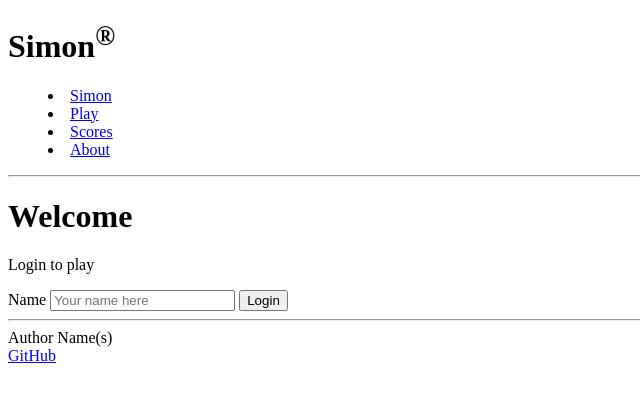
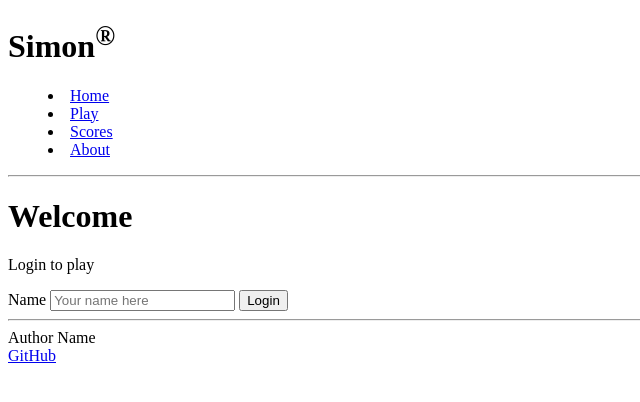
Before and after one commit to jasonstorey3/simon, a plain HTML site: page index.html in a window 1280 px wide. Shown: the full height of the page, 0-640 px from the left. Drawn offline with Linux system fonts and the light colour scheme.

Commit message:
change author

```diff
--- a/index.html
+++ b/index.html
@@ -16,7 +16,7 @@
       <nav>
         <!-- Menu is a semantic alternative to <ul> that represents an interaction -->
         <menu>
-          <li><a href="index.html">Simon</a></li>
+          <li><a href="index.html">Home</a></li>
           <li><a href="play.html">Play</a></li>
           <li><a href="scores.html">Scores</a></li>
           <li><a href="about.html">About</a></li>
@@ -39,7 +39,7 @@
 
     <footer>
       <hr />
-      <span class="text-reset">Author Name(s)</span>
+      <span class="text-reset">Author Name</span>
       <br />
       <a href="https://github.com/jasonstorey3/simon">GitHub</a>
     </footer>
```
Also changed, not shown: about.html (+1 -1 lines), play.html (+1 -1 lines), scores.html (+1 -1 lines).
